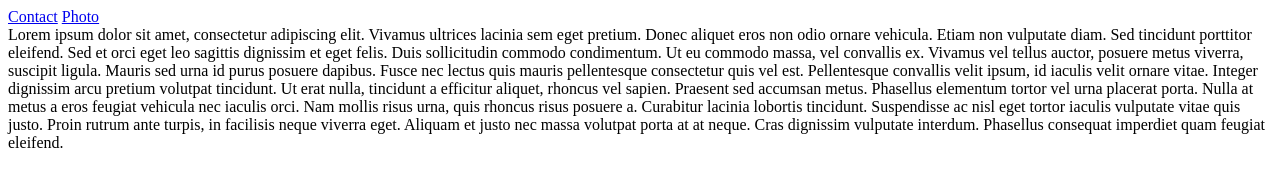
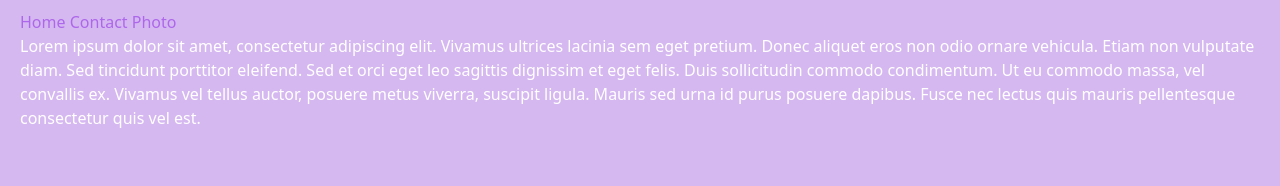
Before and after one commit to amccaskey9/croissant, a plain HTML site: page index.html in a window 1280 px wide. Drawn offline with nearby package versions, Linux system fonts and the light colour scheme.

Commit message:
Added CSS and edited pages

```diff
--- a/index.html
+++ b/index.html
@@ -5,28 +5,25 @@
   <meta charset="UTF-8">
   <meta http-equiv="X-UA-Compatible" content="IE=edge">
   <meta name="viewport" content="width=device-width, initial-scale=1.0">
+  <link href="https://cdn.jsdelivr.net/npm/bootstrap@5.3.0-alpha1/dist/css/bootstrap.min.css" rel="stylesheet"
+    integrity="sha384-GLhlTQ8iRABdZLl6O3oVMWSktQOp6b7In1Zl3/Jr59b6EGGoI1aFkw7cmDA6j6gD" crossorigin="anonymous">
+  <link rel="stylesheet" href="/src/style.css">
   <title>Croissant</title>
 </head>
 
 <body>
   <nav>
+    <a href="/">Home</a>
     <a href="/contact.html">Contact</a>
     <a href="/photo.html">Photo</a>
   </nav>
-  Lorem ipsum dolor sit amet, consectetur adipiscing elit. Vivamus ultrices lacinia sem eget pretium. Donec aliquet eros
-  non odio ornare vehicula. Etiam non vulputate diam. Sed tincidunt porttitor eleifend. Sed et orci eget leo sagittis
-  dignissim et eget felis. Duis sollicitudin commodo condimentum. Ut eu commodo massa, vel convallis ex. Vivamus vel
-  tellus auctor, posuere metus viverra, suscipit ligula. Mauris sed urna id purus posuere dapibus. Fusce nec lectus quis
-  mauris pellentesque consectetur quis vel est. Pellentesque convallis velit ipsum, id iaculis velit ornare vitae.
-  Integer
-  dignissim arcu pretium volutpat tincidunt. Ut erat nulla, tincidunt a efficitur aliquet, rhoncus vel sapien. Praesent
-  sed accumsan metus. Phasellus elementum tortor vel urna placerat porta. Nulla at metus a eros feugiat vehicula nec
-  iaculis orci.
-
-  Nam mollis risus urna, quis rhoncus risus posuere a. Curabitur lacinia lobortis tincidunt. Suspendisse ac nisl eget
-  tortor iaculis vulputate vitae quis justo. Proin rutrum ante turpis, in facilisis neque viverra eget. Aliquam et justo
-  nec massa volutpat porta at at neque. Cras dignissim vulputate interdum. Phasellus consequat imperdiet quam feugiat
-  eleifend.
+  <p>Lorem ipsum dolor sit amet, consectetur adipiscing elit. Vivamus ultrices lacinia sem eget pretium. Donec aliquet
+    eros
+    non odio ornare vehicula. Etiam non vulputate diam. Sed tincidunt porttitor eleifend. Sed et orci eget leo sagittis
+    dignissim et eget felis. Duis sollicitudin commodo condimentum. Ut eu commodo massa, vel convallis ex. Vivamus vel
+    tellus auctor, posuere metus viverra, suscipit ligula. Mauris sed urna id purus posuere dapibus. Fusce nec lectus
+    quis
+    mauris pellentesque consectetur quis vel est.</p>
 </body>
 
 </html>
--- /dev/null
+++ b/src/style.css
@@ -0,0 +1,20 @@
+:root {
+  --primary-color: #d6b8f1;
+  --secondary-color: #ad67ea;
+  --accent-color: #fff;
+}
+
+body {
+  background-color: var(--primary-color);
+  color: var(--accent-color);
+  margin: 10px 20px;
+}
+
+a {
+  color: var(--secondary-color);
+  text-decoration: none;
+}
+
+a:hover {
+  text-decoration: underline;
+}
```
Also changed, not shown: contact.html (+17 -14 lines), photo.html (+5 -1 lines).
